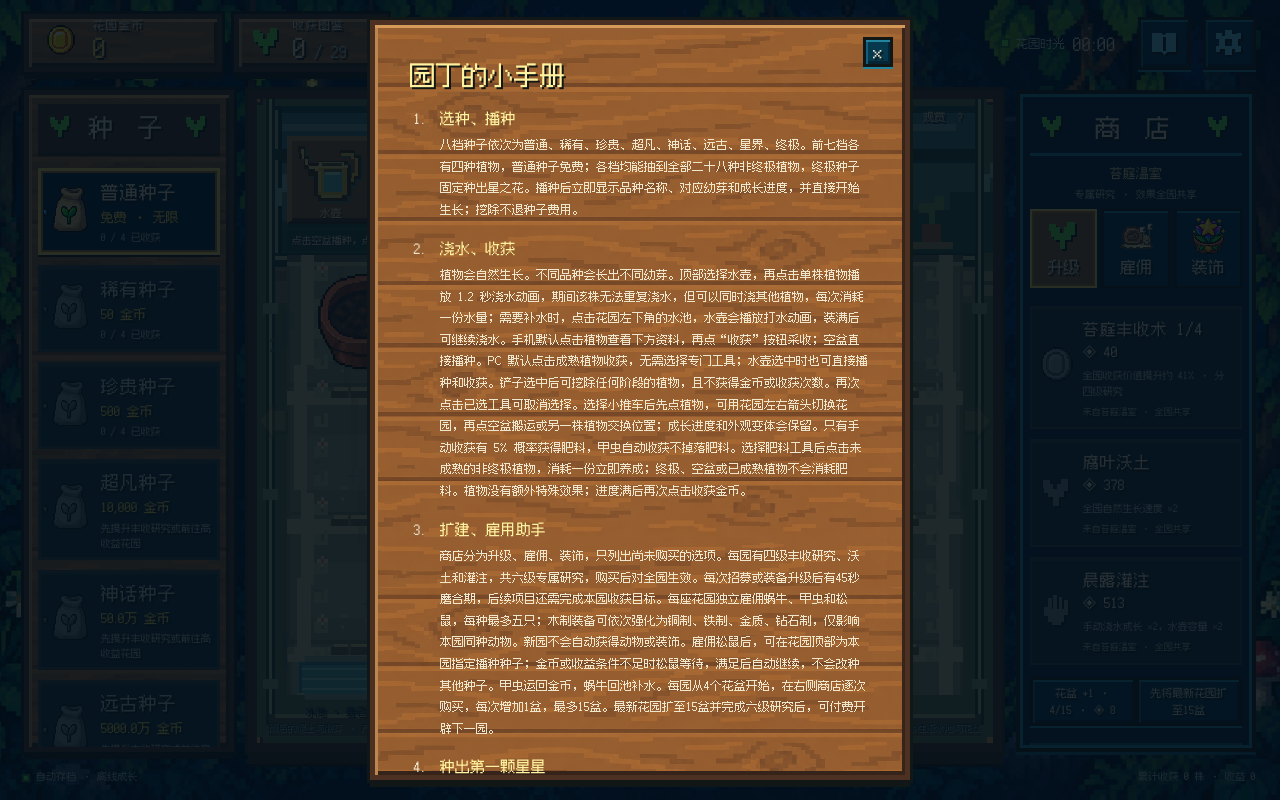
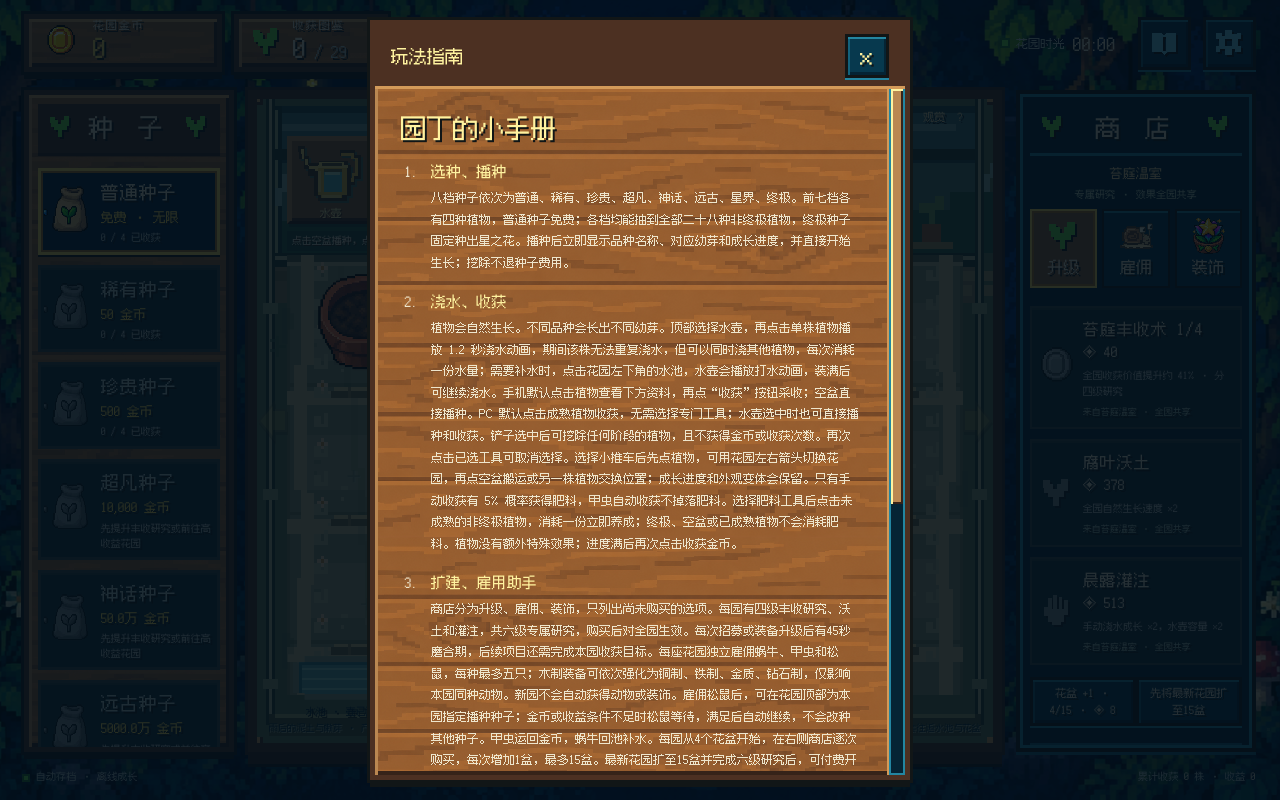
Before and after one commit to xcymm3/Coin, a React (Vite) app: page / in a window 1280 px wide. Both pictures are taken after a click on the button "玩法指南". Built offline with nearby package versions, Linux system fonts and the light colour scheme.

Commit message:
fix: 固定弹窗关闭栏并添加像素滚动条

```diff
--- a/src/Garden.tsx
+++ b/src/Garden.tsx
@@ -1,5 +1,6 @@
 import { GardenBackdrop } from './GardenBackdrop'
 import { GardenAnimal } from './GardenAnimal'
+import { ModalScroll } from './ModalScroll'
 import { GardenHabitat } from './GardenHabitat'
 import { ToolArt } from './ToolArt'
 import { DecorationArt } from './DecorationArt'
@@ -14,6 +15,7 @@ import './garden-scene.css'
 import './mobile-garden.css'
 import './landscape-garden.css'
 import './squirrel-picker.css'
+import './modal-scroll.css'
 
 const number = (n: number) => n >= 1e12 ? `${(n/1e12).toFixed(1)}兆` : n >= 1e8 ? `${(n/1e8).toFixed(1)}亿` : n >= 1e5 ? `${(n/1e4).toFixed(1)}万` : Math.floor(n).toLocaleString('en-US')
 const asset = `${import.meta.env.BASE_URL}assets/garden-atlas.png`
@@ -46,8 +48,8 @@ function Progress({ value, gold = false }: { value: number; gold?: boolean }) {
 function Modal({ title, children, close, className = '' }: { title: string; children: ReactNode; close?: () => void; className?: string }) {
   const ref = useRef<HTMLDialogElement>(null)
   useEffect(() => { ref.current?.showModal() }, [])
-  return <dialog ref={ref} className={`wood modal ${className}`} aria-label={title} onCancel={e => { e.preventDefault(); close?.() }}>
-    {close && <button className="close-button blue-button" aria-label="关闭菜单" onClick={close}>×</button>}{children}
+  return <dialog ref={ref} className={`wood modal ${close ? 'closable-modal' : ''} ${className}`} aria-label={title} onCancel={e => { e.preventDefault(); close?.() }}>
+    {close ? <><header className="modal-header"><strong>{title}</strong><button className="close-button blue-button" aria-label="关闭菜单" onClick={close}>×</button></header><ModalScroll>{children}</ModalScroll></> : children}
   </dialog>
 }
 function PixelBurst({ kind }: { kind: string }) {
--- /dev/null
+++ b/src/ModalScroll.tsx
@@ -0,0 +1,31 @@
+import {useEffect,useId,useRef,useState,type ReactNode} from 'react'
+
+/** A visible pixel scrollbar also works in Android WebViews with overlay scrollbars. */
+export function ModalScroll({children}:{children:ReactNode}){
+ const id=useId(),body=useRef<HTMLDivElement>(null),content=useRef<HTMLDivElement>(null)
+ const drag=useRef<{offset:number}|null>(null)
+ const [scroll,setScroll]=useState({top:0,height:0,total:0})
+ const measure=()=>{const e=body.current;if(e)setScroll({top:e.scrollTop,height:e.clientHeight,total:e.scrollHeight})}
+ useEffect(()=>{
+  const observer=new ResizeObserver(measure)
+  if(body.current)observer.observe(body.current)
+  if(content.current)observer.observe(content.current)
+  return()=>observer.disconnect()
+ },[])
+ const max=Math.max(0,scroll.total-scroll.height)
+ const thumb=Math.min(scroll.height,Math.max(44,scroll.height*scroll.height/(scroll.total||1)))
+ const travel=scroll.height-thumb,top=max?scroll.top/max*travel:0
+ function seek(clientY:number,track:HTMLDivElement,offset:number){
+  if(body.current&&travel>0)body.current.scrollTop=Math.max(0,Math.min(travel,clientY-track.getBoundingClientRect().top-offset))/travel*max
+ }
+ return <div className="modal-scroll-frame">
+  <div id={id} ref={body} className="modal-body" onScroll={measure}><div ref={content} className="modal-content">{children}</div></div>
+  {max>0&&<div className="pixel-scrollbar" role="scrollbar" tabIndex={0} aria-label="弹窗内容滚动条" aria-controls={id} aria-orientation="vertical" aria-valuemin={0} aria-valuemax={max} aria-valuenow={Math.round(scroll.top)}
+   onPointerDown={e=>{if(e.button!==0)return;e.preventDefault();const offset=e.target===e.currentTarget?thumb/2:e.clientY-e.currentTarget.getBoundingClientRect().top-top;drag.current={offset};e.currentTarget.setPointerCapture(e.pointerId);seek(e.clientY,e.currentTarget,offset)}}
+   onPointerMove={e=>{if(drag.current)seek(e.clientY,e.currentTarget,drag.current.offset)}}
+   onPointerUp={()=>{drag.current=null}} onPointerCancel={()=>{drag.current=null}} onLostPointerCapture={()=>{drag.current=null}}
+   onKeyDown={e=>{const target=body.current;if(!target)return;const delta=({ArrowDown:40,ArrowUp:-40,PageDown:scroll.height*.9,PageUp:-scroll.height*.9,Home:-max,End:max} as Record<string,number>)[e.key];if(delta!==undefined){e.preventDefault();target.scrollTop+=delta}}}>
+    <span className="pixel-scrollbar-thumb" style={{height:thumb,transform:`translateY(${top}px)`}}/>
+  </div>}
+ </div>
+}
--- /dev/null
+++ b/src/modal-scroll.css
@@ -0,0 +1,24 @@
+/* Keep dismissal outside the scrollable content on phones and desktops. */
+.closable-modal[open]{display:flex;flex-direction:column;padding:0;overflow:hidden}
+.modal-header{display:flex;align-items:center;justify-content:space-between;gap:16px;flex:none;min-height:64px;padding:8px 16px;background:var(--color-wood-dark);border-bottom:3px solid var(--color-wood-edge);color:var(--color-gold-light)}
+.modal-header>strong{font-size:18px}
+.modal-header .close-button{position:static;flex:none;width:44px;height:44px;font-size:28px}
+.modal-scroll-frame{display:flex;min-height:0;overflow:hidden}
+.modal-body{flex:1;min-height:0;min-width:0;overflow-y:auto;overscroll-behavior:contain;padding:24px 26px;touch-action:pan-y}
+.pixel-scrollbar{flex:none;width:18px;position:relative;touch-action:none;cursor:pointer;background:var(--color-blue-dark);border-left:2px solid var(--color-wood-edge);box-shadow:inset 0 0 0 2px var(--color-blue-edge)}
+.pixel-scrollbar-thumb{display:block;position:absolute;top:0;left:2px;right:2px;background:var(--color-wood-light);box-shadow:inset 2px 2px var(--color-gold-light),inset -2px -2px var(--color-wood-deep);cursor:grab}
+.pixel-scrollbar:active .pixel-scrollbar-thumb{cursor:grabbing;background:var(--color-gold)}
+.pixel-scrollbar:focus-visible{outline:2px solid var(--color-gold);outline-offset:-2px}
+html:has(dialog[open]),body:has(dialog[open]){overflow:hidden}
+.game-shell,.game-shell *{scrollbar-width:thin;scrollbar-color:var(--color-wood-light) var(--color-blue-dark)}
+@supports selector(::-webkit-scrollbar){
+ .game-shell,.game-shell *{scrollbar-width:auto;scrollbar-color:auto}
+ .game-shell::-webkit-scrollbar,.game-shell *::-webkit-scrollbar{width:12px;height:12px}
+ .game-shell::-webkit-scrollbar-track,.game-shell *::-webkit-scrollbar-track{background:var(--color-blue-dark);box-shadow:inset 0 0 0 2px var(--color-blue-edge)}
+ .game-shell::-webkit-scrollbar-thumb,.game-shell *::-webkit-scrollbar-thumb{background:var(--color-wood-light);border:2px solid var(--color-blue-dark);box-shadow:inset 2px 2px var(--color-gold-light),inset -2px -2px var(--color-wood-edge);border-radius:0;min-height:36px}
+ .game-shell::-webkit-scrollbar-thumb:hover,.game-shell *::-webkit-scrollbar-thumb:hover{background:var(--color-gold)}
+ .game-shell::-webkit-scrollbar-corner,.game-shell *::-webkit-scrollbar-corner{background:var(--color-blue-dark)}
+}
+.game-shell .modal-body{scrollbar-width:none}
+.game-shell .modal-body::-webkit-scrollbar{display:none}
+@media(max-width:620px){.modal-header{padding:6px 12px;min-height:58px}.modal-body{padding:18px 14px}.pixel-scrollbar{width:24px}.pixel-scrollbar-thumb{left:4px;right:4px}}
```
Also changed, not shown: scripts/modal-check.mjs (added, +59 -0 lines).
